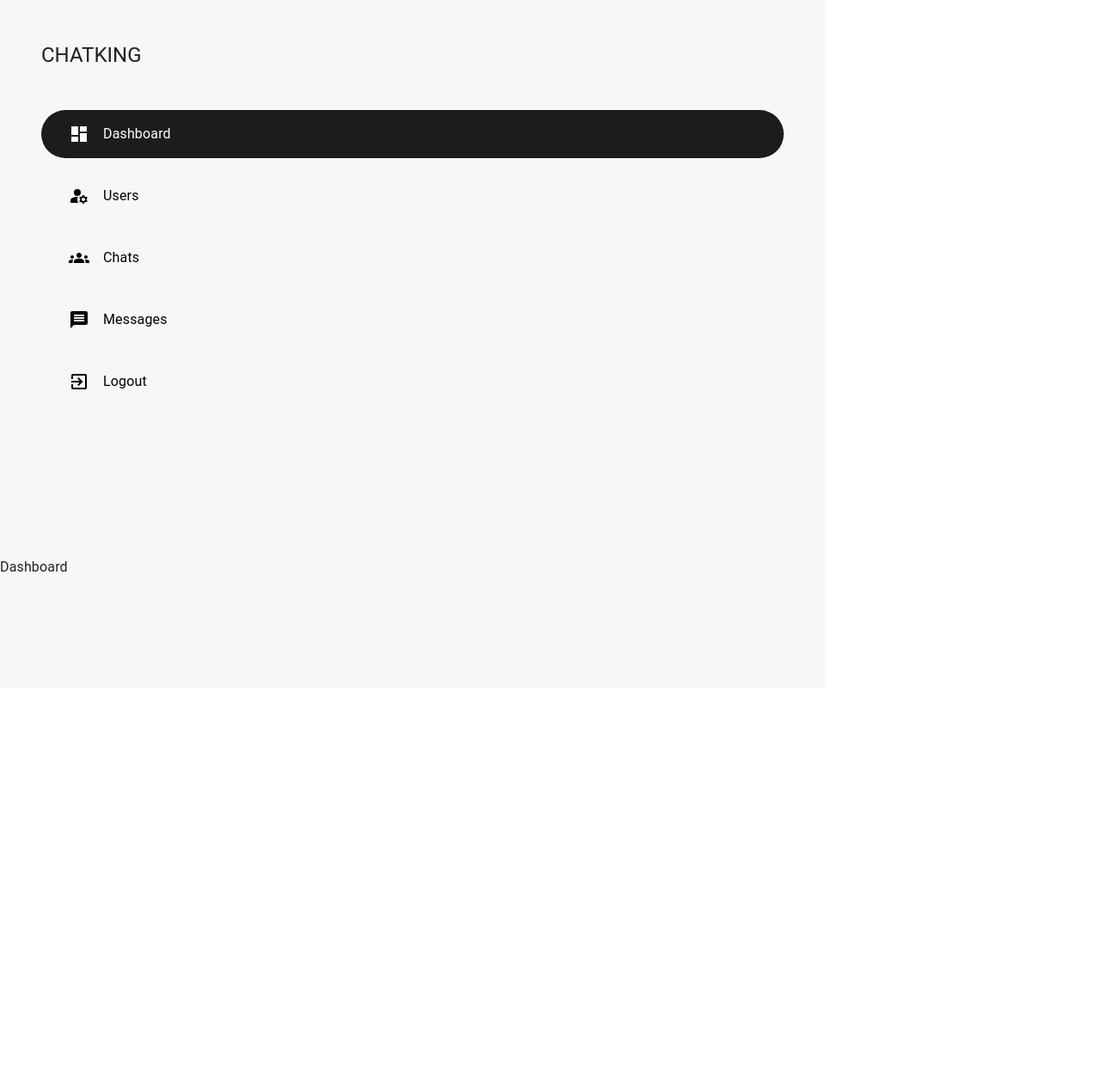
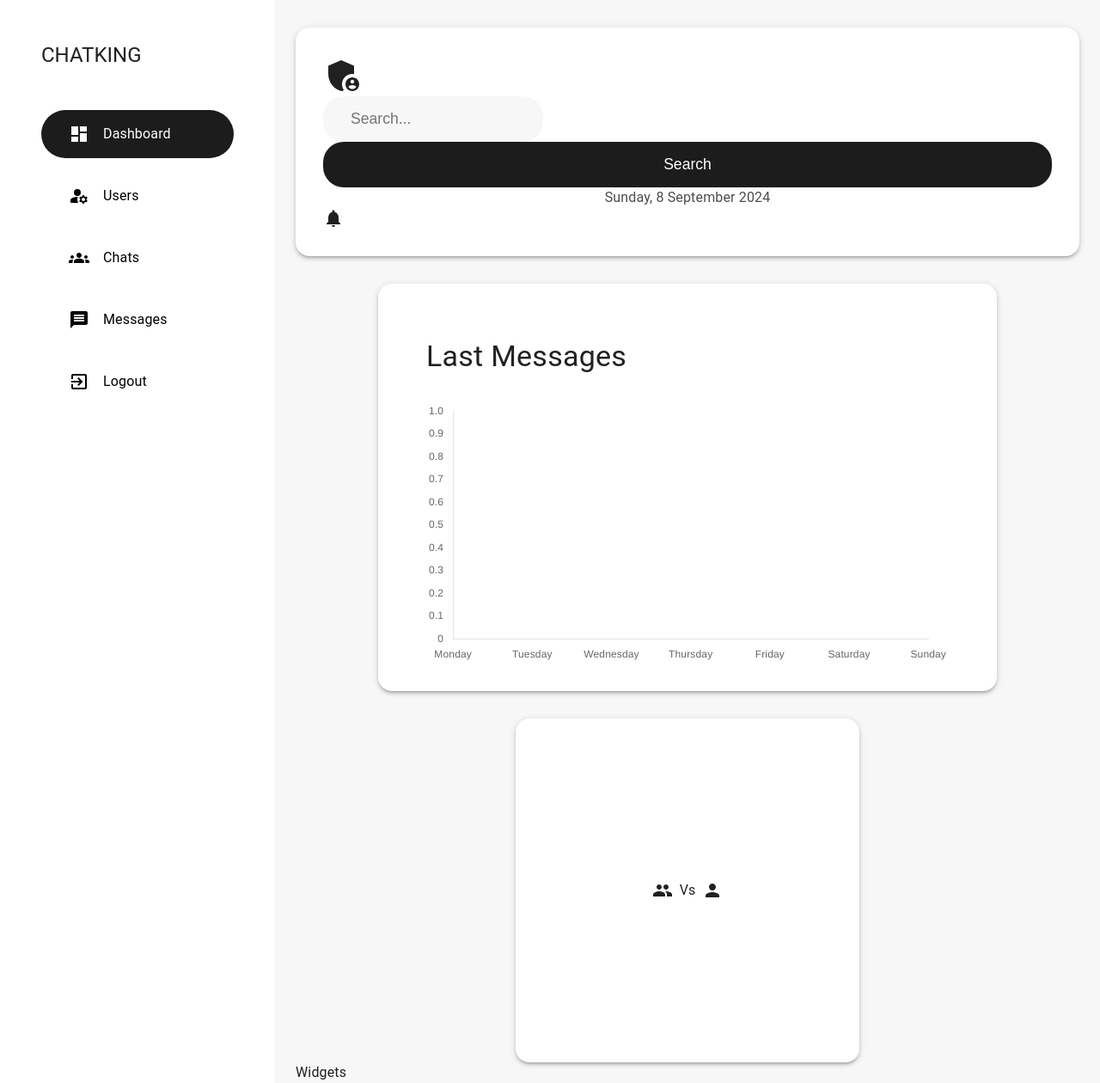
Before and after one commit to yashr775/ChatKing, a React (Vite) app in the folder Client/: page /admin/dashboard in a window 1280 px wide. Shown: the whole page at 86% size. Before the commit the page ends 800 px from the top, so only its background shows below. Built offline with nearby package versions, Linux system fonts and the light colour scheme.

Commit message:
Chart completed

```diff
--- a/Client/src/App.jsx
+++ b/Client/src/App.jsx
@@ -9,9 +9,11 @@ const Login = lazy(() => import('./pages/Login'))
 const Chat = lazy(() => import('./pages/Chat'))
 const Groups = lazy(() => import('./pages/Groups'))
 const NotFound = lazy(() => import('./pages/NotFound'))
-
-const AdminLogin = lazy(() => import('./pages/admin/AdminLogin'))
-const Dashboard = lazy(() => import('./pages/admin/Dashboard'))
+const AdminLogin = lazy(() => import("./pages/admin/AdminLogin"));
+const Dashboard = lazy(() => import("./pages/admin/Dashboard"));
+const UserManagement = lazy(() => import("./pages/admin/UserManagement"));
+const ChatManagement = lazy(() => import("./pages/admin/ChatManagement"));
+const MessageManagement = lazy(() => import("./pages/admin/MessageManageMent"));
 
 let user = true;
 
@@ -35,6 +37,10 @@ const App = () => {
 
           <Route path='/admin' element={<AdminLogin />} />
           <Route path='/admin/dashboard' element={<Dashboard />} />
+          <Route path="/admin/users" element={<UserManagement />} />
+          <Route path="/admin/chats" element={<ChatManagement />} />
+          <Route path="/admin/messages" element={<MessageManagement />} />
+
 
           <Route path="*" element={<NotFound />} />
         </Route>
--- a/Client/src/components/layout/AdminLayout.jsx
+++ b/Client/src/components/layout/AdminLayout.jsx
@@ -8,7 +8,7 @@ import {
     Grid,
     IconButton,
     Drawer,
-    styled
+    styled,
 } from "@mui/material";
 import {
     Close as CloseIcon,
@@ -17,7 +17,7 @@ import {
     ManageAccounts as ManageAccountsIcon,
     Groups as GroupsIcon,
     Message as MessageIcon,
-    ExitToApp as ExitToAppIcon
+    ExitToApp as ExitToAppIcon,
 } from "@mui/icons-material";
 import { useState } from "react";
 import { grayColor } from "../../constants/color";
@@ -60,9 +60,7 @@ const adminTabs = [
 const Sidebar = ({ w = "100%" }) => {
     const location = useLocation();
 
-    const logoutHandler = () => {
-
-    }
+    const logoutHandler = () => { };
 
     return (
         <Stack width={w} direction={"column"} p={"3rem"} spacing={"3rem"}>
@@ -81,7 +79,6 @@ const Sidebar = ({ w = "100%" }) => {
                                 ":hover": { color: "white" },
                             }
                         }
-
                     >
                         <Stack direction={"row"} alignItems={"center"} spacing={"1rem"}>
                             {tab.icon}
@@ -107,13 +104,15 @@ const isAdmin = true;
 const AdminLayout = ({ children }) => {
     const [isMobile, setIsMobile] = useState(false);
 
-    const handleMobile = () => { };
+    const handleMobile = () => {
+        setIsMobile(!isMobile);
+    };
 
     const handleClose = () => {
         setIsMobile(false);
     };
 
-    if (!isAdmin) return <Navigate to="/admin" />
+    if (!isAdmin) return <Navigate to="/admin" />;
 
     return (
         <Grid container minHeight={"100vh"}>
@@ -129,15 +128,7 @@ const AdminLayout = ({ children }) => {
                     {isMobile ? <CloseIcon /> : <MenuIcon />}
                 </IconButton>
             </Box>{" "}
-            <Grid
-                item
-                xs={12}
-                md={8}
-                lg={9}
-                sx={{
-                    bgcolor: grayColor,
-                }}
-            >
+            <Grid item md={4} lg={3} sx={{ display: { xs: "none", md: "block" } }}>
                 <Sidebar />
             </Grid>
             <Grid
--- /dev/null
+++ b/Client/src/components/specific/Charts.jsx
@@ -0,0 +1,110 @@
+/* eslint-disable react/prop-types */
+import {
+    ArcElement,
+    CategoryScale,
+    Chart as ChartJS,
+    Filler,
+    Legend,
+    LineElement,
+    LinearScale,
+    PointElement,
+    Tooltip,
+} from "chart.js";
+import { Doughnut, Line } from "react-chartjs-2";
+import {
+    orange,
+    orangeLight,
+    purple,
+    purpleLight,
+} from "../../constants/color";
+import { getLast7Days } from "../../lib/features";
+
+ChartJS.register(
+    Tooltip,
+    CategoryScale,
+    LinearScale,
+    LineElement,
+    PointElement,
+    Filler,
+    ArcElement,
+    Legend
+);
+
+const labels = getLast7Days();
+
+const lineChartOptions = {
+    responsive: true,
+    plugins: {
+        legend: {
+            display: false,
+        },
+        title: {
+            display: false,
+        },
+    },
+
+    scales: {
+        x: {
+            grid: {
+                display: false,
+            },
+        },
+        y: {
+            beginAtZero: true,
+            grid: {
+                display: false,
+            },
+        },
+    },
+};
+
+const LineChart = ({ value = [] }) => {
+    const data = {
+        labels,
+        datasets: [
+            {
+                data: value,
+                label: "Messages",
+                fill: true,
+                backgroundColor: purpleLight,
+                borderColor: purple,
+            },
+        ],
+    };
+
+    return <Line data={data} options={lineChartOptions} />;
+};
+
+const doughnutChartOptions = {
+    responsive: true,
+    plugins: {
+        legend: {
+            display: false,
+        },
+    },
+    cutout: 120,
+};
+
+const DoughnutChart = ({ value = [], labels = [] }) => {
+    const data = {
+        labels,
+        datasets: [
+            {
+                data: value,
+                backgroundColor: [purpleLight, orangeLight],
+                hoverBackgroundColor: [purple, orange],
+                borderColor: [purple, orange],
+                offset: 40,
+            },
+        ],
+    };
+    return (
+        <Doughnut
+            style={{ zIndex: 10 }}
+            data={data}
+            options={doughnutChartOptions}
+        />
+    );
+};
+
+export { DoughnutChart, LineChart };
--- a/Client/src/components/styles/StyledComponents.jsx
+++ b/Client/src/components/styles/StyledComponents.jsx
@@ -1,6 +1,6 @@
 import { styled, Skeleton, keyframes } from "@mui/material";
 import { Link as LinkComponent } from "react-router-dom";
-import { grayColor } from "../../constants/color";
+import { grayColor, matBlack } from "../../constants/color";
 
 
 const VisuallyHiddenInput = styled("input")({
@@ -45,4 +45,29 @@ const InputBox = styled("input")`
   background-color: ${grayColor};
 `;
 
-export { VisuallyHiddenInput, BouncingSkeleton, Link, InputBox }
+
+const SearchField = styled("input")`
+  padding: 1rem 2rem;
+  width: 20vmax;
+  border: none;
+  outline: none;
+  border-radius: 1.5rem;
+  background-color: ${grayColor};
+  font-size: 1.1rem;
+`;
+
+const CurveButton = styled("button")`
+  border-radius: 1.5rem;
+  padding: 1rem 2rem;
+  border: none;
+  outline: none;
+  cursor: pointer;
+  background-color: ${matBlack};
+  color: white;
+  font-size: 1.1rem;
+  &:hover {
+    background-color: rgba(0, 0, 0, 0.8);
+  }
+`;
+
+export { VisuallyHiddenInput, BouncingSkeleton, Link, InputBox, SearchField, CurveButton }
--- a/Client/src/lib/features.js
+++ b/Client/src/lib/features.js
@@ -1,3 +1,4 @@
+import moment from "moment";
 const transformImage = (url = "", width = 100) => {
     console.log(width)
     return url;
@@ -21,7 +22,22 @@ const fileFormat = (url = "") => {
     return "file";
 };
 
+const getLast7Days = () => {
+    const currentDate = moment();
+
+    const last7Days = [];
+
+    for (let i = 0; i < 7; i++) {
+        const dayDate = currentDate.clone().subtract(i, "days");
+        const dayName = dayDate.format("dddd");
+
+        last7Days.unshift(dayName);
+    }
+
+    return last7Days;
+};
 
 
 
-export { transformImage, fileFormat }
+
+export { transformImage, fileFormat, getLast7Days }
--- a/Client/src/pages/admin/ChatManagement.jsx
+++ b/Client/src/pages/admin/ChatManagement.jsx
@@ -1,9 +1,12 @@
-
+import AdminLayout from "../../components/layout/AdminLayout";
 
 const ChatManagement = () => {
     return (
-        <div>ChatManagement</div>
-    )
-}
+        <AdminLayout>
+            {" "}
+            <div>ChatManagement</div>
+        </AdminLayout>
+    );
+};
 
-export default ChatManagement
+export default ChatManagement;
--- a/Client/src/pages/admin/Dashboard.jsx
+++ b/Client/src/pages/admin/Dashboard.jsx
@@ -1,10 +1,114 @@
-import AdminLayout from "../../components/layout/AdminLayout"
-
+import { Container, Paper, Stack, Box, Typography } from "@mui/material";
+import AdminLayout from "../../components/layout/AdminLayout";
+import {
+    AdminPanelSettings as AdminPanelSettingsIcon,
+    Notifications as NotificationsIcon,
+    Group as GroupIcon,
+    Person as PersonIcon
+} from "@mui/icons-material";
+import moment from "moment";
+import {
+    CurveButton,
+    SearchField,
+} from "../../components/styles/StyledComponents";
+import { LineChart, DoughnutChart } from "../../components/specific/Charts";
 
 const Dashboard = () => {
+    const Appbar = (
+        <Paper
+            elevation={3}
+            sx={{ padding: "2rem", margin: "2rem 0", borderRadius: "1rem" }}
+        >
+            <Stack>
+                <AdminPanelSettingsIcon sx={{ fontSize: "3rem" }} />
+
+                <SearchField placeholder="Search..." />
+
+                <CurveButton>Search</CurveButton>
+                <Box flexGrow={1} />
+                <Typography
+                    display={{
+                        xs: "none",
+                        lg: "block",
+                    }}
+                    color={"rgba(0,0,0,0.7)"}
+                    textAlign={"center"}
+                >
+                    {moment().format("dddd, D MMMM YYYY")}
+                </Typography>
+
+                <NotificationsIcon />
+            </Stack>
+        </Paper>
+    );
+
+    const Widgets = <>Widgets</>;
+
     return (
-        <AdminLayout><div>Dashboard</div></AdminLayout>
-    )
-}
+        <AdminLayout>
+            <Container component={"main"}>
+                {Appbar}
+                <Stack
+                    direction={{
+                        xs: "column",
+                        lg: "row",
+                    }}
+                    flexWrap={"wrap"}
+                    justifyContent={"center"}
+                    alignItems={{
+                        xs: "center",
+                        lg: "stretch",
+                    }}
+                    sx={{ gap: "2rem" }}
+                > <Paper
+                    elevation={3}
+                    sx={{
+                        padding: "2rem 3.5rem",
+                        borderRadius: "1rem",
+                        width: "100%",
+                        maxWidth: "45rem",
+                    }}
+                >
+                        <Typography margin={"2rem 0"} variant="h4">
+                            Last Messages
+                        </Typography>
 
-export default Dashboard
+                        <LineChart />
+                    </Paper> <Paper
+                        elevation={3}
+                        sx={{
+                            padding: "1rem ",
+                            borderRadius: "1rem",
+                            display: "flex",
+                            justifyContent: "center",
+                            alignItems: "center",
+                            width: { xs: "100%", sm: "50%" },
+                            position: "relative",
+                            maxWidth: "25rem",
+                        }}
+                    >
+                        <DoughnutChart
+                            labels={["Single Chats", "Group Chats"]}
+
+                        />
+
+                        <Stack
+                            position={"absolute"}
+                            direction={"row"}
+                            justifyContent={"center"}
+                            alignItems={"center"}
+                            spacing={"0.5rem"}
+                            width={"100%"}
+                            height={"100%"}
+                        >
+                            <GroupIcon /> <Typography>Vs </Typography>
+                            <PersonIcon />
+                        </Stack>
+                    </Paper></Stack>
+                {Widgets}
+            </Container>
+        </AdminLayout>
+    );
+};
+
+export default Dashboard;
--- a/Client/src/pages/admin/MessageManageMent.jsx
+++ b/Client/src/pages/admin/MessageManageMent.jsx
@@ -0,0 +1,9 @@
+
+
+const MessageManagement = () => {
+    return (
+        <div>m</div>
+    )
+}
+
+export default MessageManagement
--- a/Client/src/pages/admin/UserManagement.jsx
+++ b/Client/src/pages/admin/UserManagement.jsx
@@ -1,8 +1,12 @@
+import AdminLayout from "../../components/layout/AdminLayout";
 
 const UserManagement = () => {
     return (
-        <div>UserManagement</div>
-    )
-}
+        <AdminLayout>
+            {" "}
+            <div>UserManagement</div>
+        </AdminLayout>
+    );
+};
 
-export default UserManagement
+export default UserManagement;
```
